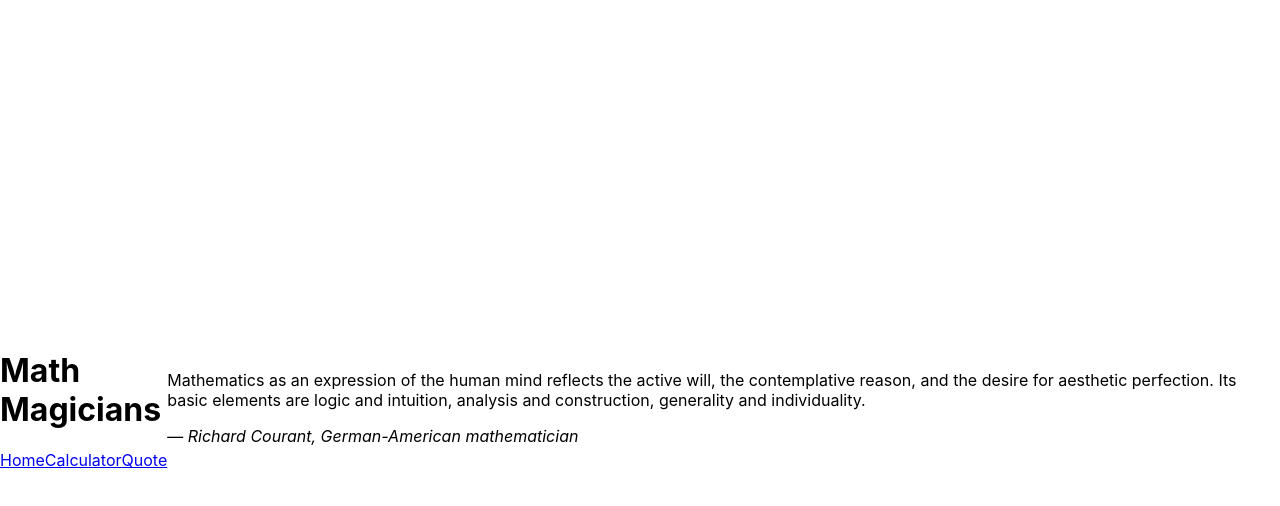
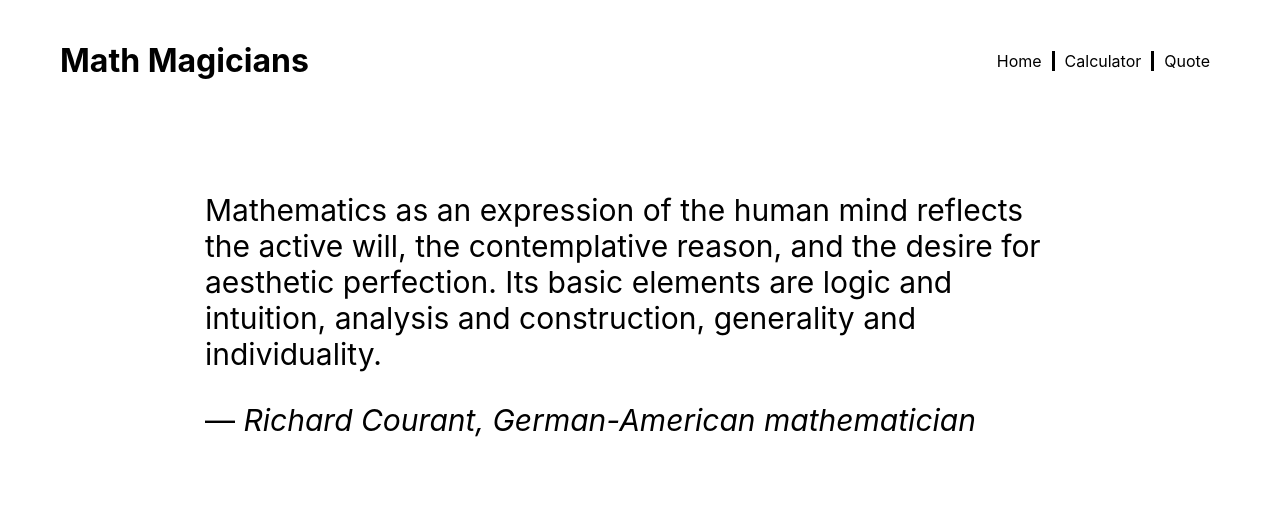
Before and after one commit to rbanos-mv/math-magicians, a React (Create React App) app: page /quote in a window 1280 px wide. Shown: the top 506 px of the page. Built offline with nearby package versions, Linux system fonts and the light colour scheme.

Commit message:
Add styles

```diff
--- a/src/App.css
+++ b/src/App.css
@@ -13,9 +13,11 @@ button,
 
 #root {
   display: flex;
-  justify-content: center;
+  flex-direction: column;
+  justify-content: flex-start;
   align-items: center;
   height: 100vh;
+  padding: 0 60px;
 }
 
 .digit,
@@ -145,3 +147,43 @@ button,
   justify-content: flex-end;
   padding-right: 16px;
 }
+
+h2 {
+  font-size: 50px;
+}
+
+header {
+  display: flex;
+  justify-content: space-between;
+  align-items: center;
+  padding: 20px 60px 60px 60px;
+  width: 100%;
+}
+
+nav {
+  display: flex;
+  flex-direction: row;
+  justify-content: space-between;
+  align-items: center;
+}
+
+.link {
+  color: black;
+  padding: 0 10px;
+  text-decoration: none;
+}
+
+.link:not(:last-child) {
+  border-right: 3px solid black;
+}
+
+.quote {
+  font-size: 30px;
+  width: 75%;
+}
+
+.calcpage {
+  display: flex;
+  width: 100%;
+  justify-content: space-between;
+}
```
